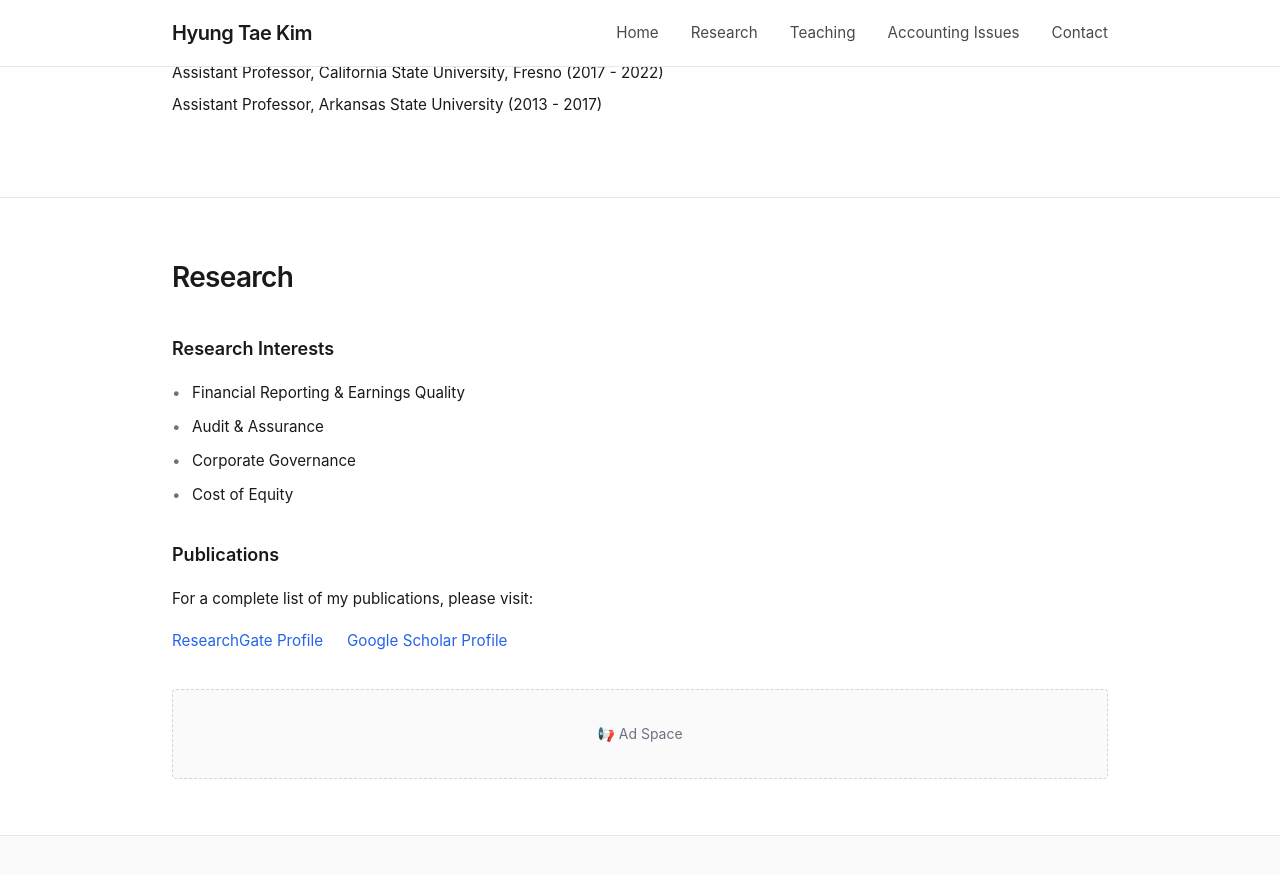
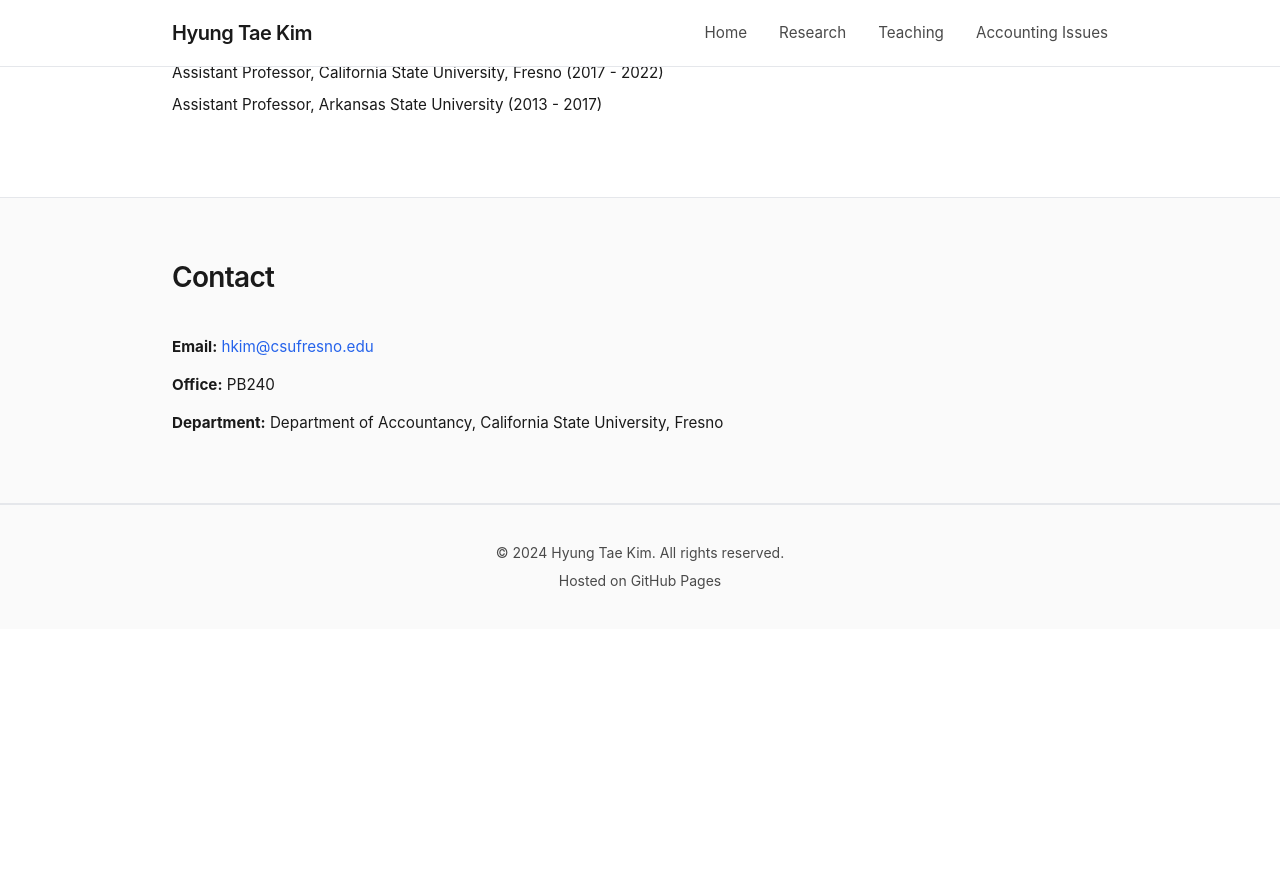
Before and after one commit to HyungTaeKimACCT/hyungtaekimacct.github.io, a Jekyll site: the page built from index.md, in a window 1280 px wide and 900 px high, scrolled down 465 px. Shown: the top 875 px of the window. Built offline with Jekyll 4.4.1, drawn with Linux system fonts in a browser that asks for light colours; after the commit the page ends 1094 px from its top, so only the background shows below that.

Commit message:
research in separate page

```diff
--- a/_layouts/default.html
+++ b/_layouts/default.html
@@ -13,10 +13,9 @@
             <div class="nav-brand">{{ site.title }}</div>
             <ul class="nav-menu">
                 <li><a href="{{ '/' | relative_url }}" class="nav-link">Home</a></li>
-                <li><a href="{{ '/#research' | relative_url }}" class="nav-link">Research</a></li>
+                <li><a href="{{ '/research' | relative_url }}" class="nav-link">Research</a></li>
                 <li><a href="{{ '/teaching' | relative_url }}" class="nav-link">Teaching</a></li>
                 <li><a href="{{ '/accounting-issues' | relative_url }}" class="nav-link">Accounting Issues</a></li>
-                <li><a href="{{ '/#contact' | relative_url }}" class="nav-link">Contact</a></li>
             </ul>
         </div>
     </nav>
--- a/index.md
+++ b/index.md
@@ -28,34 +28,6 @@ layout: default
     </div>
 </section>
 
-<!-- Research Section -->
-<section id="research" class="section">
-    <div class="container">
-        <h2 class="section-title">Research</h2>
-        <div class="content-card">
-            <h3>Research Interests</h3>
-            <ul>
-                <li>Financial Reporting & Earnings Quality</li>
-                <li>Audit & Assurance</li>
-                <li>Corporate Governance</li>
-                <li>Cost of Equity</li>
-            </ul>
-
-            <h3 style="margin-top: 2rem;">Publications</h3>
-            <p>For a complete list of my publications, please visit:</p>
-            <div class="research-links">
-                <a href="https://www.researchgate.net/profile/Hyung-Tae-Kim-2/research" target="_blank" class="external-link">ResearchGate Profile</a>
-                <a href="https://scholar.google.com/citations?user=G0lZEWEAAAAJ&hl=en" target="_blank" class="external-link">Google Scholar Profile</a>
-            </div>
-        </div>
-
-        <!-- AdSense Placeholder -->
-        <div class="ad-placeholder">
-            <p>📢 Ad Space</p>
-        </div>
-    </div>
-</section>
-
 <!-- Contact Section -->
 <section id="contact" class="section bg-light">
     <div class="container">
```
Also changed, not shown: research.md (added, +26 -0 lines), teaching.md (+16 -38 lines).
